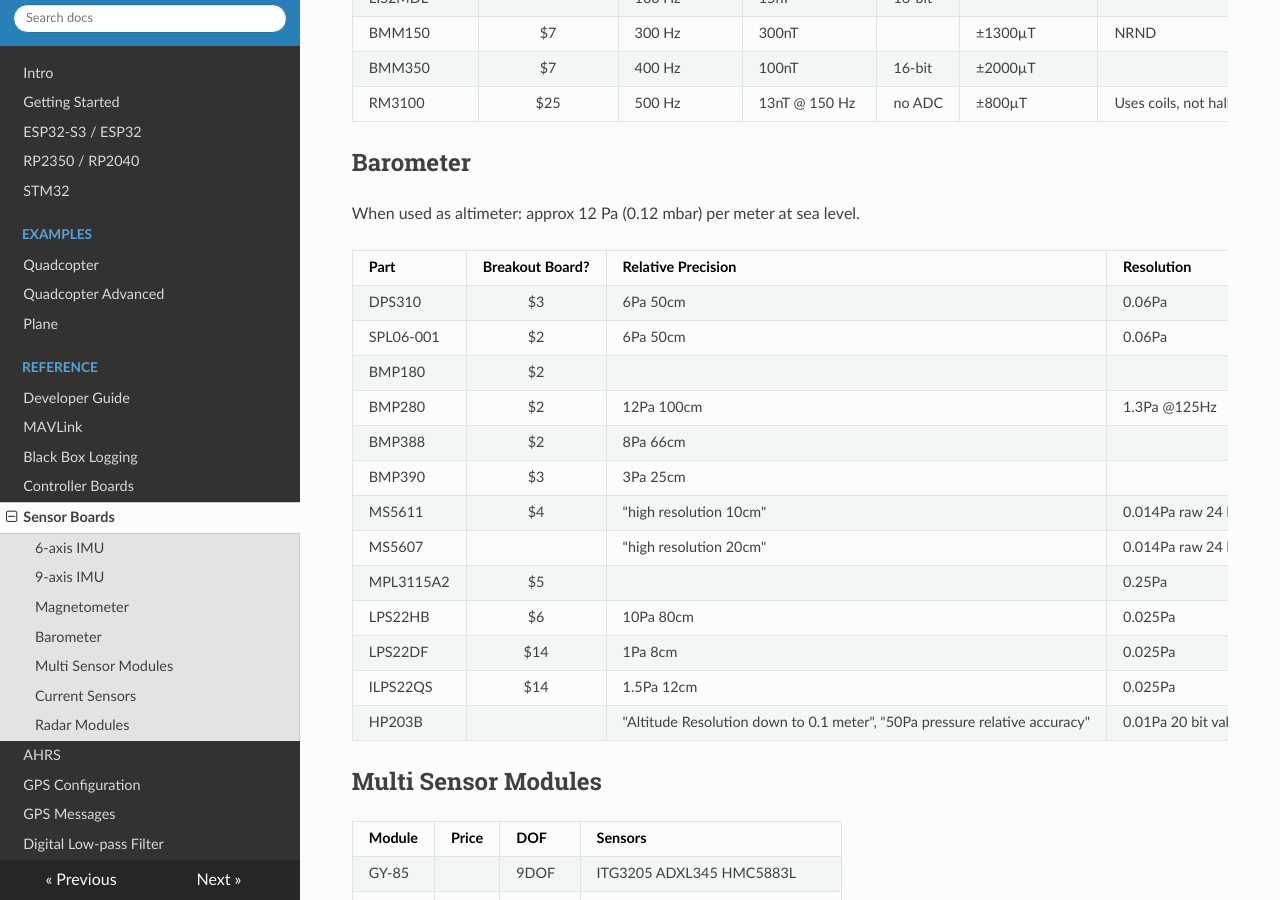
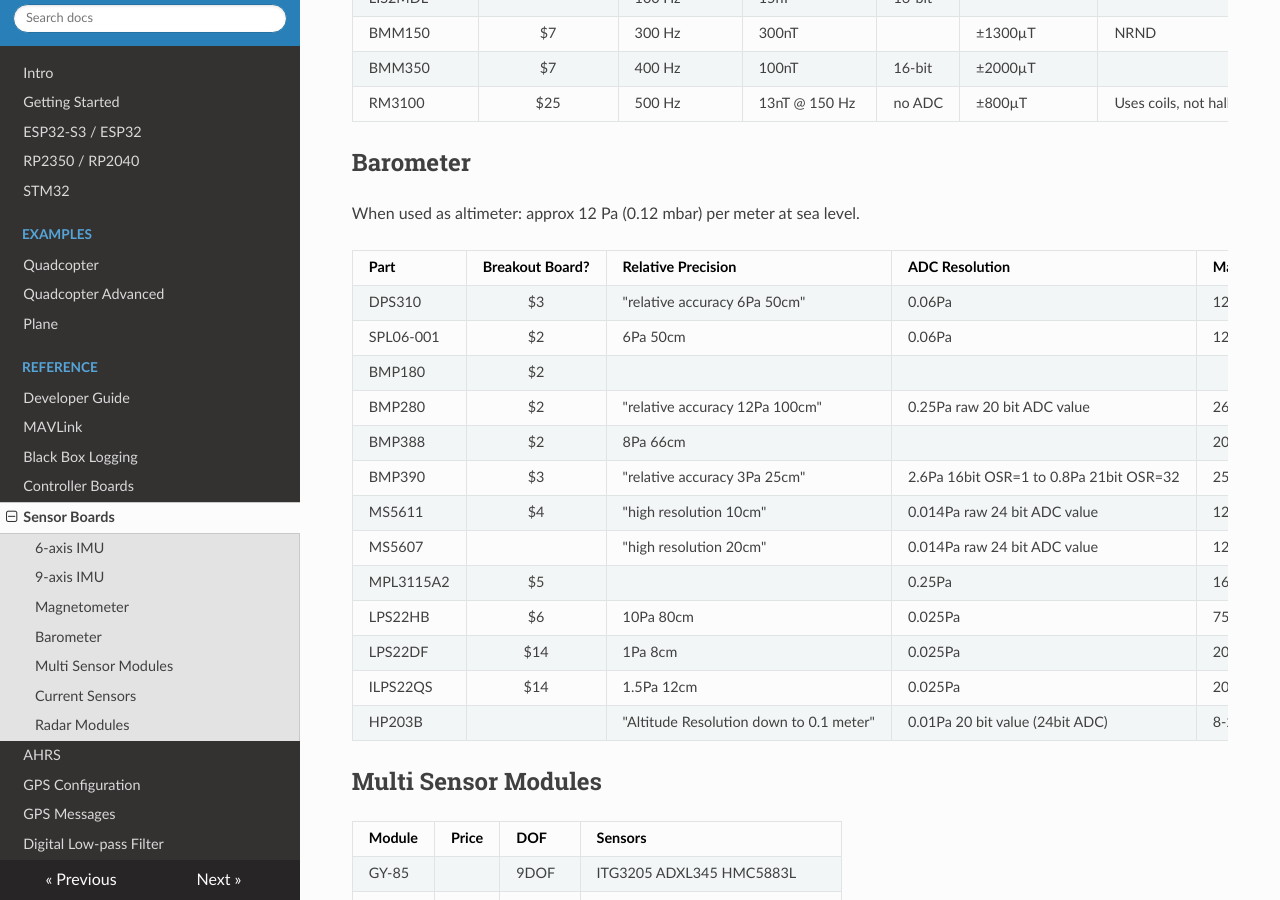
Before and after one commit to qqqlab/madflight-docs, an MkDocs documentation site: the page built from docs/Sensor-Boards.md, in a window 1280 px wide and 900 px high, scrolled down 1709 px. Built offline with MkDocs 1.6.1, drawn with Linux system fonts in a browser that asks for light colours; nearby versions of some CDN libraries.

Commit message:
Update Sensor-Boards.md

```diff
--- a/docs/Sensor-Boards.md
+++ b/docs/Sensor-Boards.md
@@ -60,21 +60,21 @@
 
 When used as altimeter: approx 12 Pa (0.12 mbar) per meter at sea level.
 
-| Part    | Breakout Board? | Relative Precision | Resolution | Max Measurement Rate | RMS Noise | Notes |
+| Part    | Breakout Board? | Relative Precision | ADC Resolution | Max Measurement Rate | RMS Noise | Notes |
 |-|:-:|-|-|-|-|-|
-DPS310    | $3 | 6Pa 50cm | 0.06Pa | 128Hz | 0.35Pa @35Hz | Used in current commercial FC
+DPS310    | $3 | "relative accuracy 6Pa 50cm" | 0.06Pa | 128Hz | 0.35Pa @35Hz | 2.5x2x1 mm, 8 pin, pitch 0.65mm
 SPL06-001 | $2 | 6Pa 50cm | 0.06Pa | 128Hz | 1.2Pa @35Hz | Registers identical to DSP310, but noisier
 BMP180    | $2
-BMP280    | $2 | 12Pa 100cm | 1.3Pa @125Hz | 157Hz | 2.5Pa 20cm @125Hz | Used in current commercial FC
+BMP280    | $2 | "relative accuracy 12Pa 100cm" | 0.25Pa raw 20 bit ADC value | 26-167Hz OSR=16-1 | 2.5Pa 20cm @125Hz | 2.5x2x1mm, 8 pin, pitch 0.65mm
 BMP388    | $2 | 8Pa 66cm | | 200Hz
-BMP390    | $3 | 3Pa 25cm | | 200Hz | 0.9Pa @25Hz, 5Pa 36cm @100Hz
-MS5611    | $4 | "high resolution 10cm" | 0.014Pa raw 24 bit ADC value | 120-2000Hz OSR=4096-256 | | 5x3x1 mm, 8 pin spacing 1.25mm
-MS5607    | | "high resolution 20cm" | 0.014Pa raw 24 bit ADC value | 120-2000Hz OSR=4096-256 | | 5x3x1 mm, 8 pin spacing 1.25mm
+BMP390    | $3 | "relative accuracy 3Pa 25cm" | 2.6Pa 16bit OSR=1 to 0.8Pa 21bit OSR=32 | 25-200Hz OSR=32-1| 0.9Pa @25Hz OSR=32, 5Pa  @100Hz | 2x2x0.75mm, 10 pi, pitch 0.5mm
+MS5611    | $4 | "high resolution 10cm" | 0.014Pa raw 24 bit ADC value | 120-2000Hz OSR=4096-256 | | 5x3x1 mm, 8 pin, pitch 1.25mm
+MS5607    | | "high resolution 20cm" | 0.014Pa raw 24 bit ADC value | 120-2000Hz OSR=4096-256 | | 5x3x1 mm, 8 pin, pitch 1.25mm
 MPL3115A2 | $5 |  | 0.25Pa | 166Hz | 19Pa @166Hz, 1.5Pa @2Hz
 LPS22HB   | $6 | 10Pa 80cm | 0.025Pa | 75Hz
 LPS22DF   | $14 | 1Pa 8cm | 0.025Pa | 200Hz
 ILPS22QS  | $14 | 1.5Pa 12cm | 0.025Pa | 200Hz
-HP203B    | | "Altitude Resolution down to 0.1 meter", "50Pa pressure relative accuracy" | 0.01Pa 20 bit value (24bit ADC) | 8-240Hz OSR=4096-128| | 3.8×3.6×1.2 mm, 8 pin spacing 0.9mm
+HP203B    | | "Altitude Resolution down to 0.1 meter" | 0.01Pa 20 bit value (24bit ADC) | 8-240Hz OSR=4096-128| | 3.8×3.6×1.2 mm, 8 pin, pitch 0.9mm
 
 ## Multi Sensor Modules
 
```
